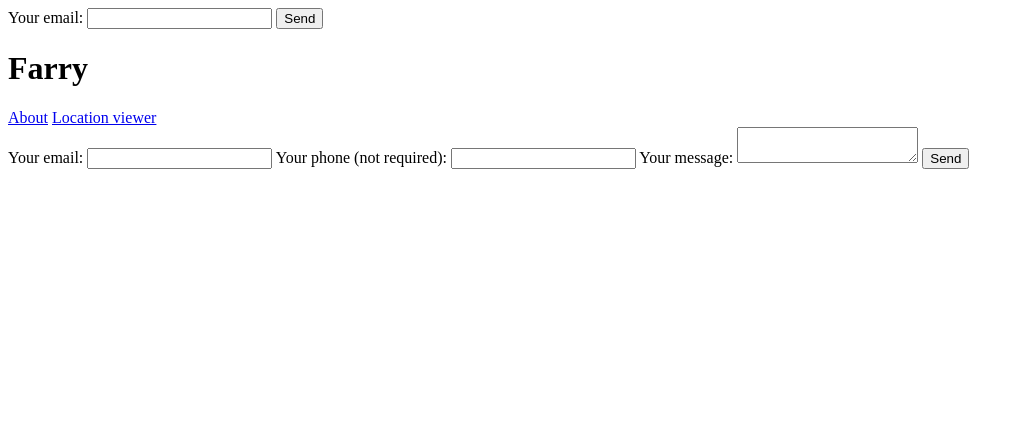
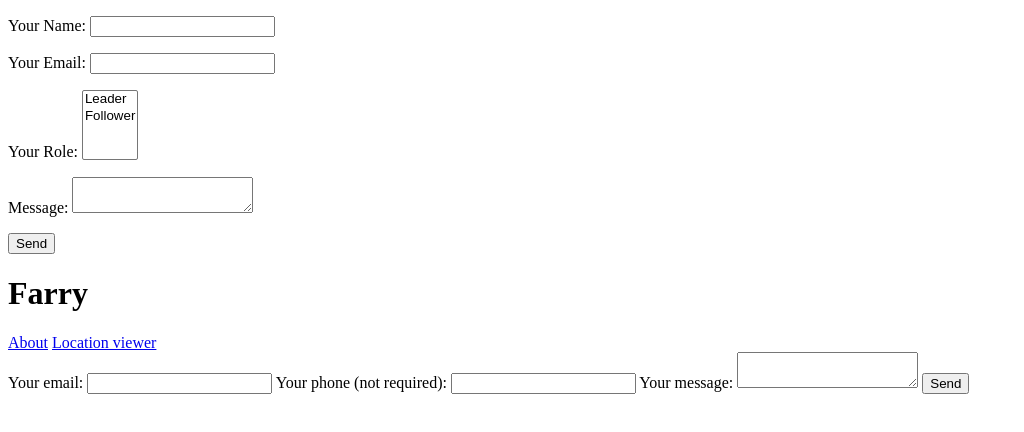
Before and after one commit to far02/far, a plain HTML site: page index.html in a window 1280 px wide. Shown: the whole page, without its empty margins (0-1024 px from the left). Drawn offline with Linux system fonts and the light colour scheme.

Commit message:
Update index.html

```diff
--- a/index.html
+++ b/index.html
@@ -7,21 +7,31 @@
         <title>Farry</title>
     </head>
     <body>
-<div>
-        <form
-      class="form"
-      method="POST"
-      name="contact"
-      action="/success"
-      data-netlify="true"
-    >
-            <label>
-    Your email:
-    <input type="email" name="email">
-            </label>
-            <button type="submit">Send</button>
-        </form>
-</div>
+<form name="contact" method="POST" data-netlify="true">
+  <p>
+    <label>Your Name: <input type="text" name="name" /></label>
+  </p>
+  <p>
+    <label>Your Email: <input type="email" name="email" /></label>
+  </p>
+  <p>
+    <label>Your Role: <select name="role[]" multiple>
+      <option value="leader">Leader</option>
+      <option value="follower">Follower</option>
+    </select></label>
+  </p>
+  <p>
+    <label>Message: <textarea name="message"></textarea></label>
+  </p>
+  <p>
+    <button type="submit">Send</button>
+  </p>
+</form>
+
+
+
+
+
 
         <h1>Farry</h1>
         <a href="about.html">About</a>
```
